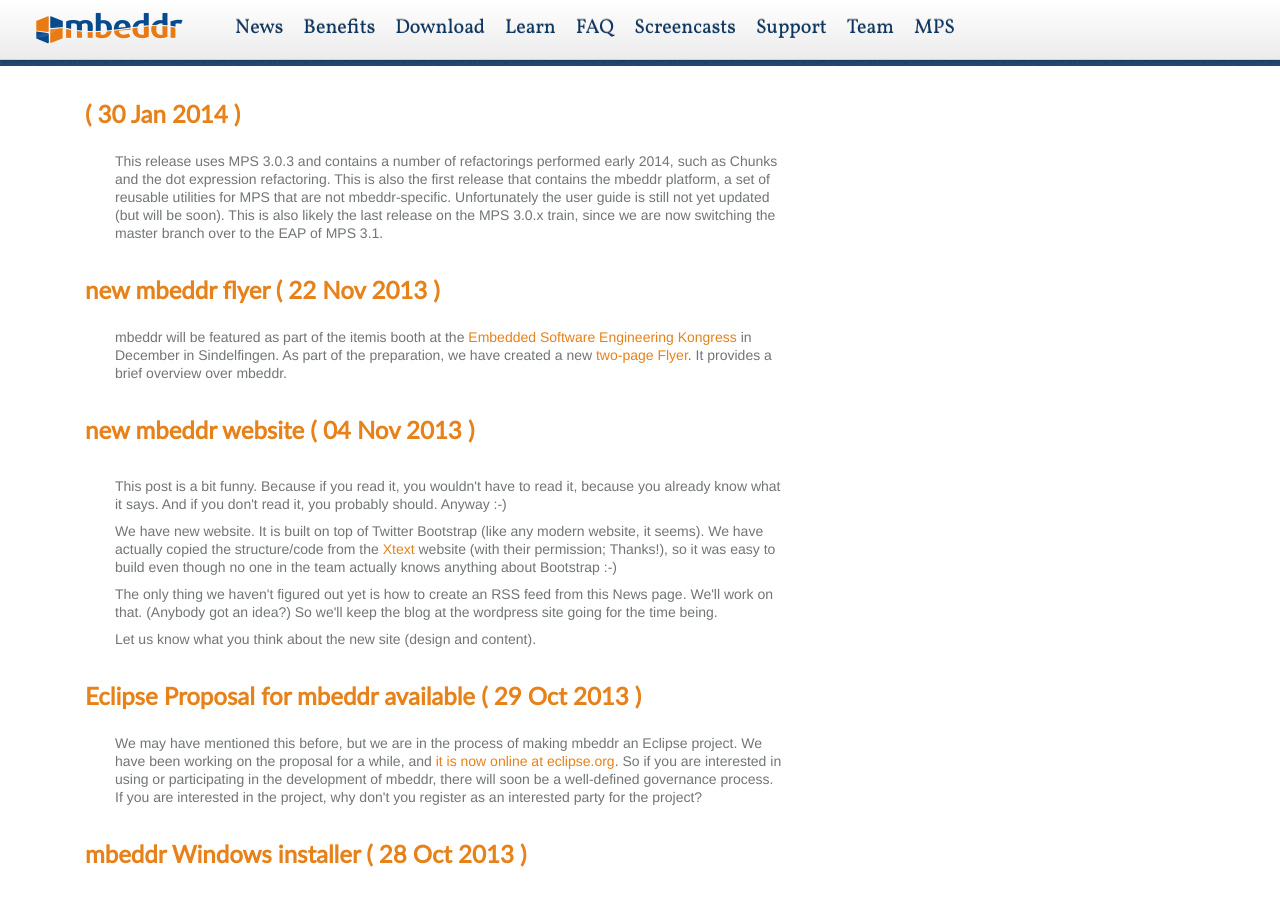
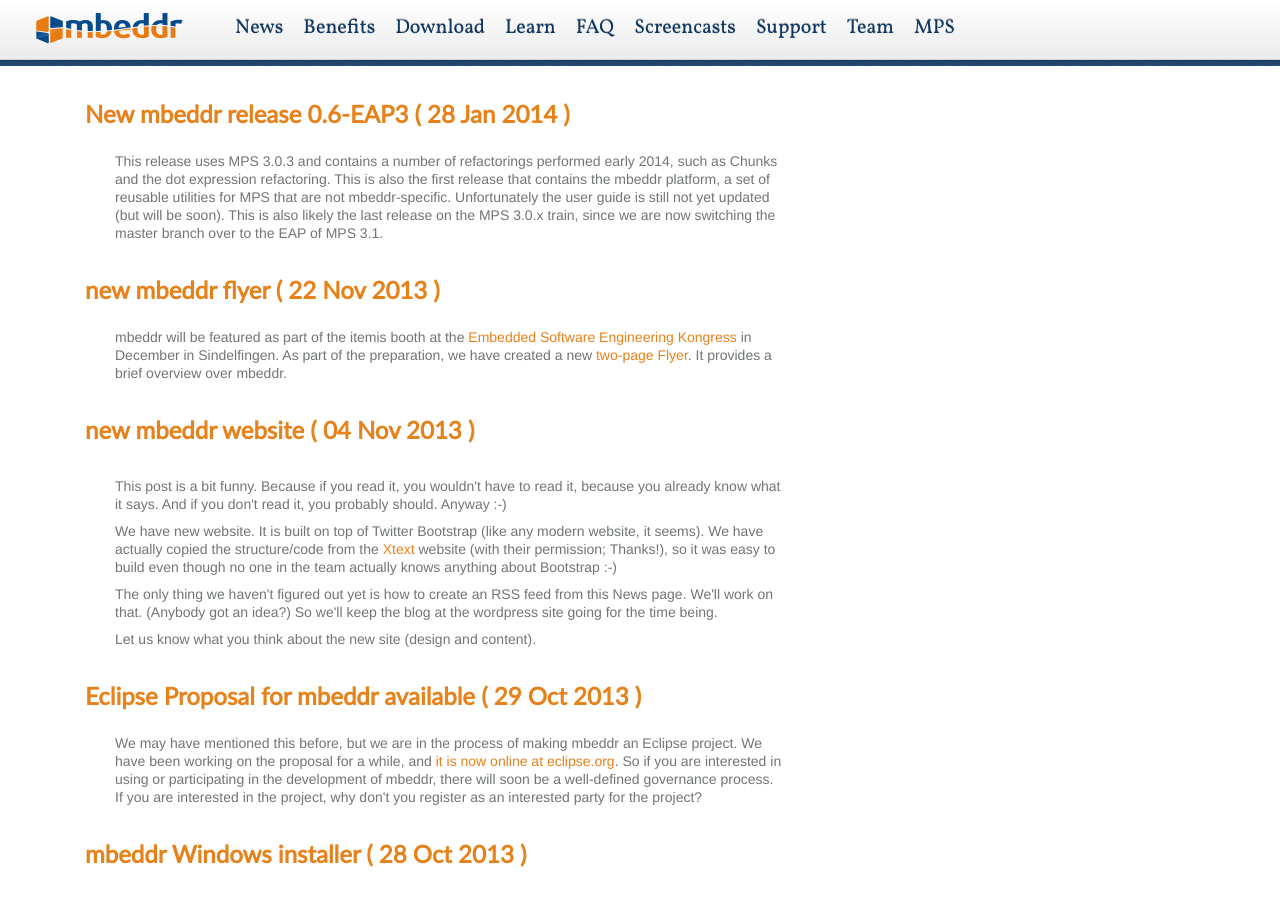
Before and after one commit to mbeddr/mbeddr.github.io, a Jekyll site: the page built from blog/index.html, in a window 1280 px wide and 900 px high. Built offline with Jekyll 4.4.1, drawn with Linux system fonts in a browser that asks for light colours; nearby versions of some CDN libraries; library files that are not in the unit come from our copies.

Commit message:
fix headline

```diff
--- a/_posts/2014-01-28-new-release-0.6EAP3.html
+++ b/_posts/2014-01-28-new-release-0.6EAP3.html
@@ -1,6 +1,6 @@
 ---
 layout: blogpost
-title: New mbeddr release: 0.6-EAP3
+title: New mbeddr release 0.6-EAP3
 ---
 This release uses MPS 3.0.3 and contains a number of refactorings performed early 2014, such as Chunks and the dot expression refactoring. This is also the first release that contains the mbeddr platform, a set of reusable utilities for MPS that are not mbeddr-specific. Unfortunately the user guide is still not yet updated (but will be soon).
 
```
